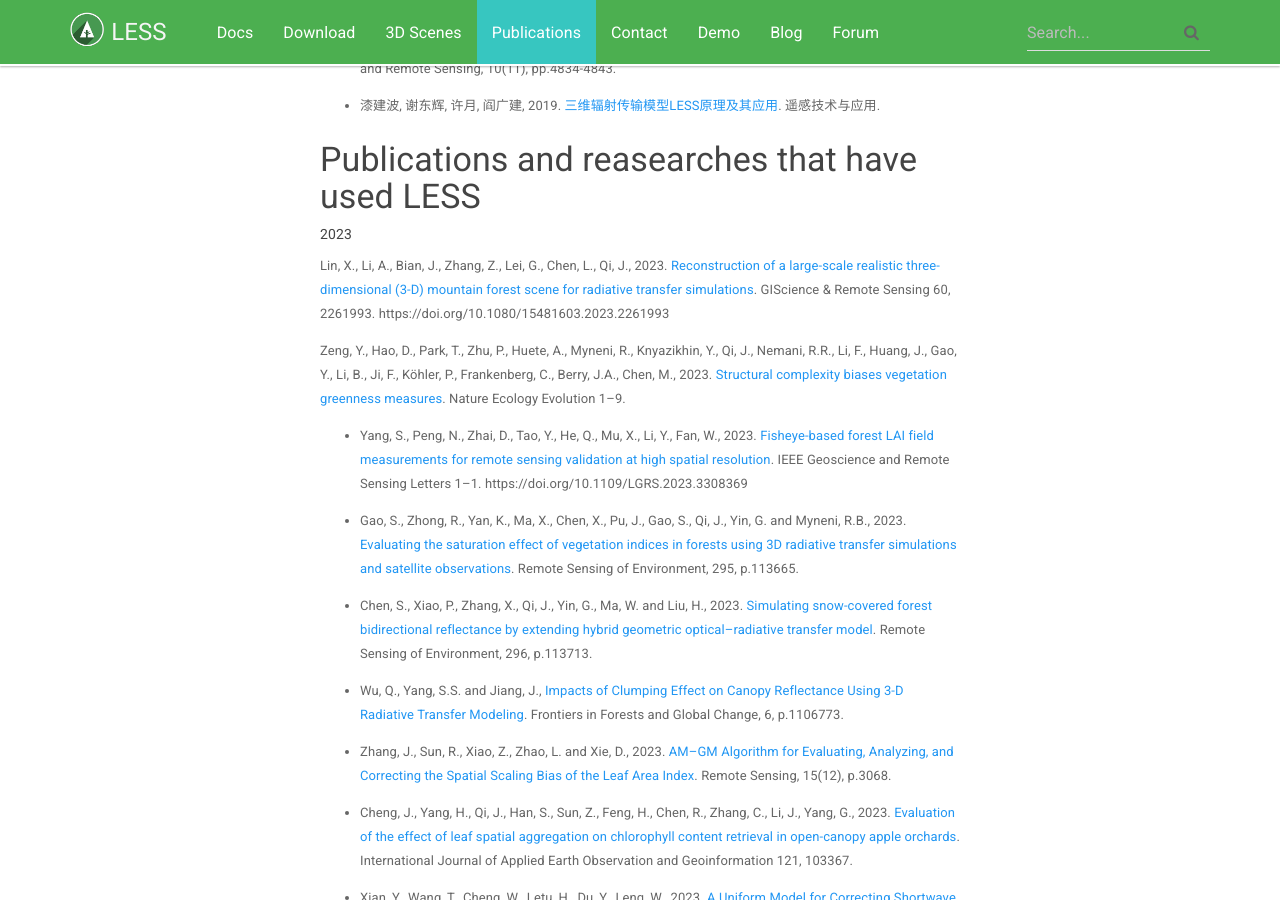
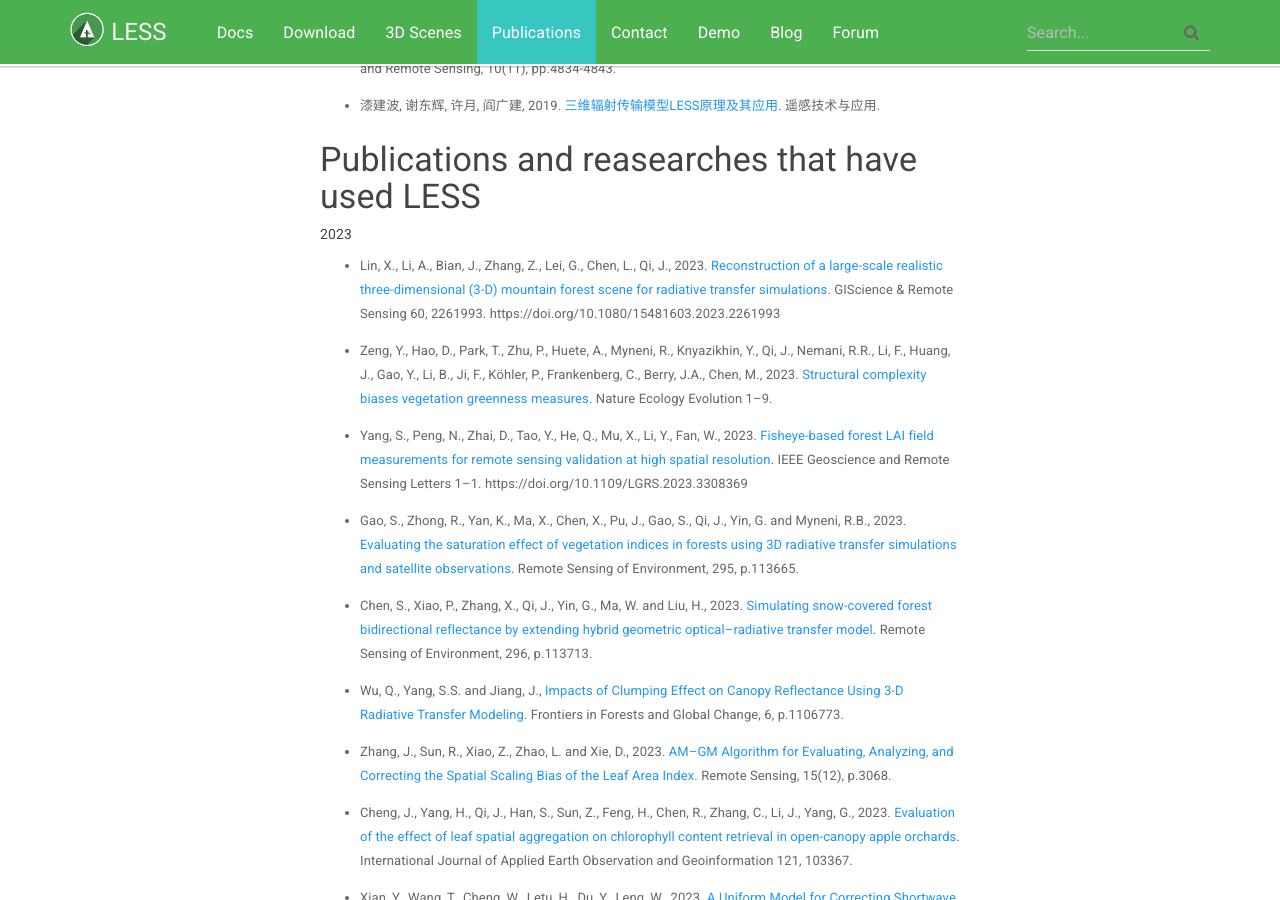
Before and after one commit to jianboqi/jianboqi.github.io, a Jekyll site: the page built from publications.md, in a window 1280 px wide and 900 px high, scrolled down 769 px. Built offline with Jekyll 4.4.1, drawn with Linux system fonts in a browser that asks for light colours; nearby versions of some CDN libraries.

Commit message:
Update publications.md

```diff
--- a/publications.md
+++ b/publications.md
@@ -29,9 +29,9 @@
 
 ###### 2023
 
-Lin, X., Li, A., Bian, J., Zhang, Z., Lei, G., Chen, L., Qi, J., 2023. [Reconstruction of a large-scale realistic three-dimensional (3-D) mountain forest scene for radiative transfer simulations](https://doi.org/10.1080/15481603.2023.2261993). GIScience & Remote Sensing 60, 2261993. https://doi.org/10.1080/15481603.2023.2261993
+* Lin, X., Li, A., Bian, J., Zhang, Z., Lei, G., Chen, L., Qi, J., 2023. [Reconstruction of a large-scale realistic three-dimensional (3-D) mountain forest scene for radiative transfer simulations](https://doi.org/10.1080/15481603.2023.2261993). GIScience & Remote Sensing 60, 2261993. https://doi.org/10.1080/15481603.2023.2261993
 
-Zeng, Y., Hao, D., Park, T., Zhu, P., Huete, A., Myneni, R., Knyazikhin, Y., Qi, J., Nemani, R.R., Li, F., Huang, J., Gao, Y., Li, B., Ji, F., Köhler, P., Frankenberg, C., Berry, J.A., Chen, M., 2023. [Structural complexity biases vegetation greenness measures](https://doi.org/10.1038/s41559-023-02187-6). Nature Ecology Evolution 1–9.
+* Zeng, Y., Hao, D., Park, T., Zhu, P., Huete, A., Myneni, R., Knyazikhin, Y., Qi, J., Nemani, R.R., Li, F., Huang, J., Gao, Y., Li, B., Ji, F., Köhler, P., Frankenberg, C., Berry, J.A., Chen, M., 2023. [Structural complexity biases vegetation greenness measures](https://doi.org/10.1038/s41559-023-02187-6). Nature Ecology Evolution 1–9.
 
 * Yang, S., Peng, N., Zhai, D., Tao, Y., He, Q., Mu, X., Li, Y., Fan, W., 2023. [Fisheye-based forest LAI field measurements for remote sensing validation at high spatial resolution](https://ieeexplore.ieee.org/document/10229196). IEEE Geoscience and Remote Sensing Letters 1–1. https://doi.org/10.1109/LGRS.2023.3308369
 
```
